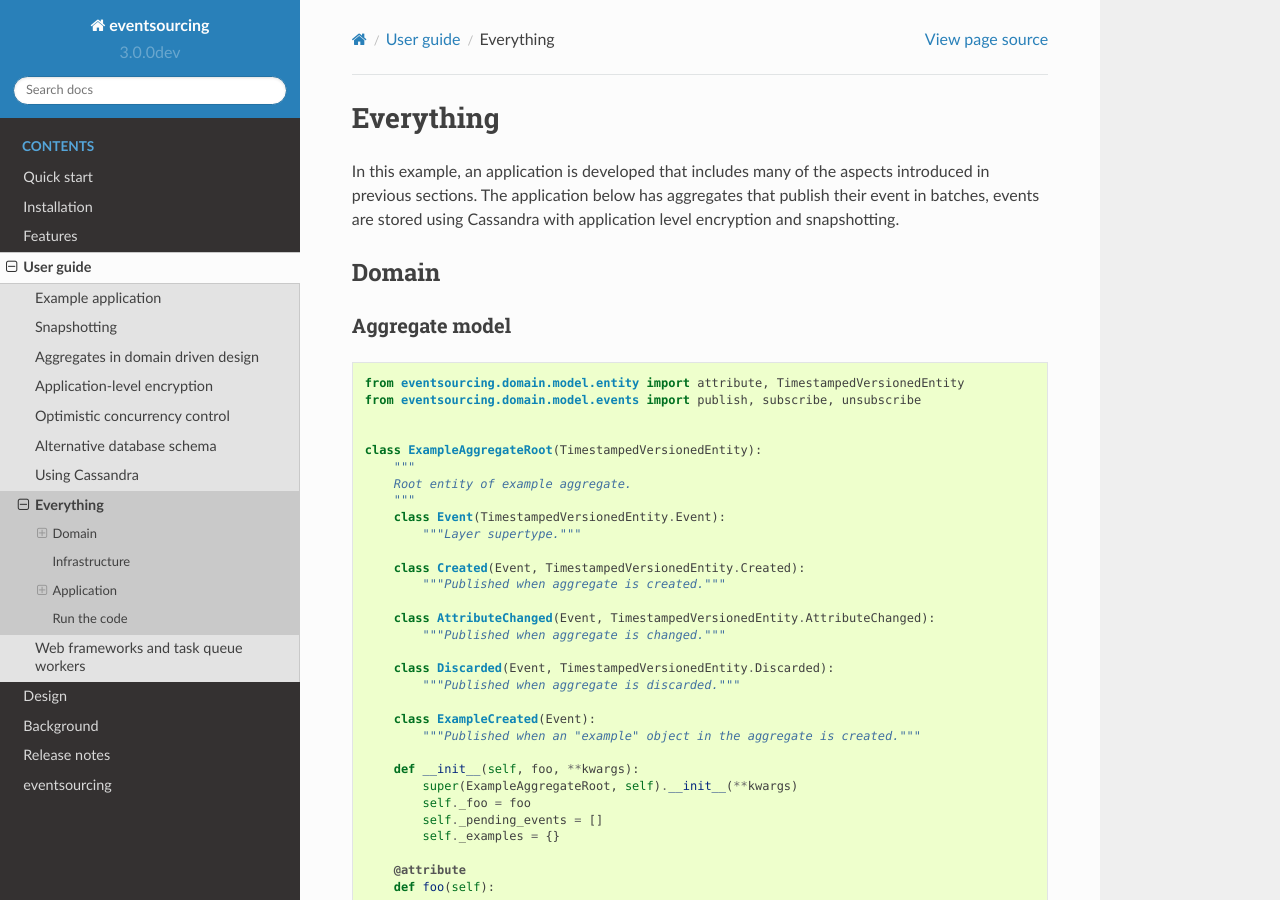
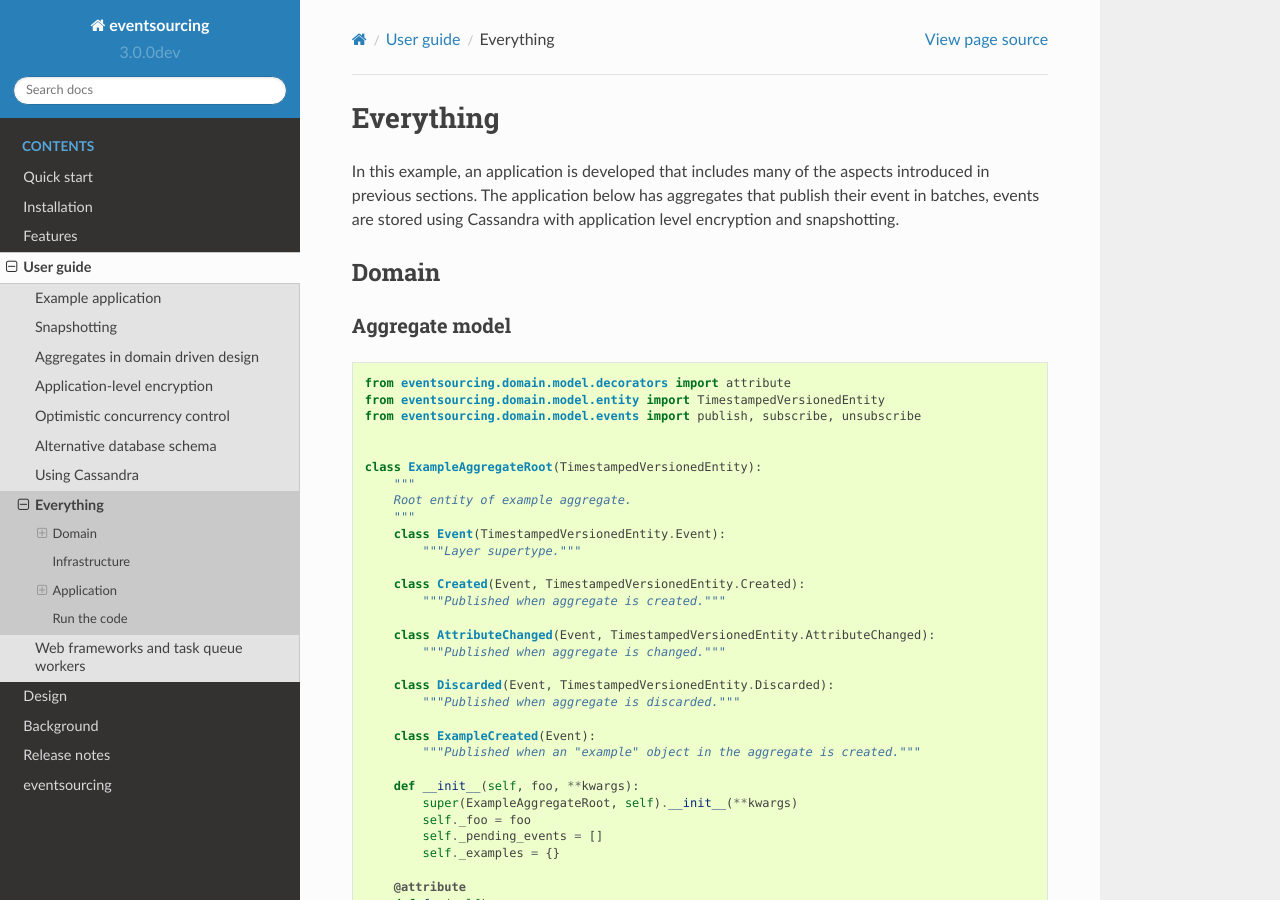
Before and after one commit to pyeventsourcing/eventsourcing, a Sphinx documentation site: the page built from docs/topics/user_guide/everything.rst, in a window 1280 px wide and 900 px high. Built offline with Sphinx 7.4.7 and the Read the Docs theme 2.0.0, drawn with Linux system fonts in a browser that asks for light colours.

Commit message:
Fixed imports.

```diff
--- a/docs/topics/user_guide/everything.rst
+++ b/docs/topics/user_guide/everything.rst
@@ -15,7 +15,8 @@ Aggregate model
 
 .. code:: python
 
-    from eventsourcing.domain.model.entity import attribute, TimestampedVersionedEntity
+    from eventsourcing.domain.model.decorators import attribute
+    from eventsourcing.domain.model.entity import TimestampedVersionedEntity
     from eventsourcing.domain.model.events import publish, subscribe, unsubscribe
 
 
```
Also changed, not shown: 1 other file.
